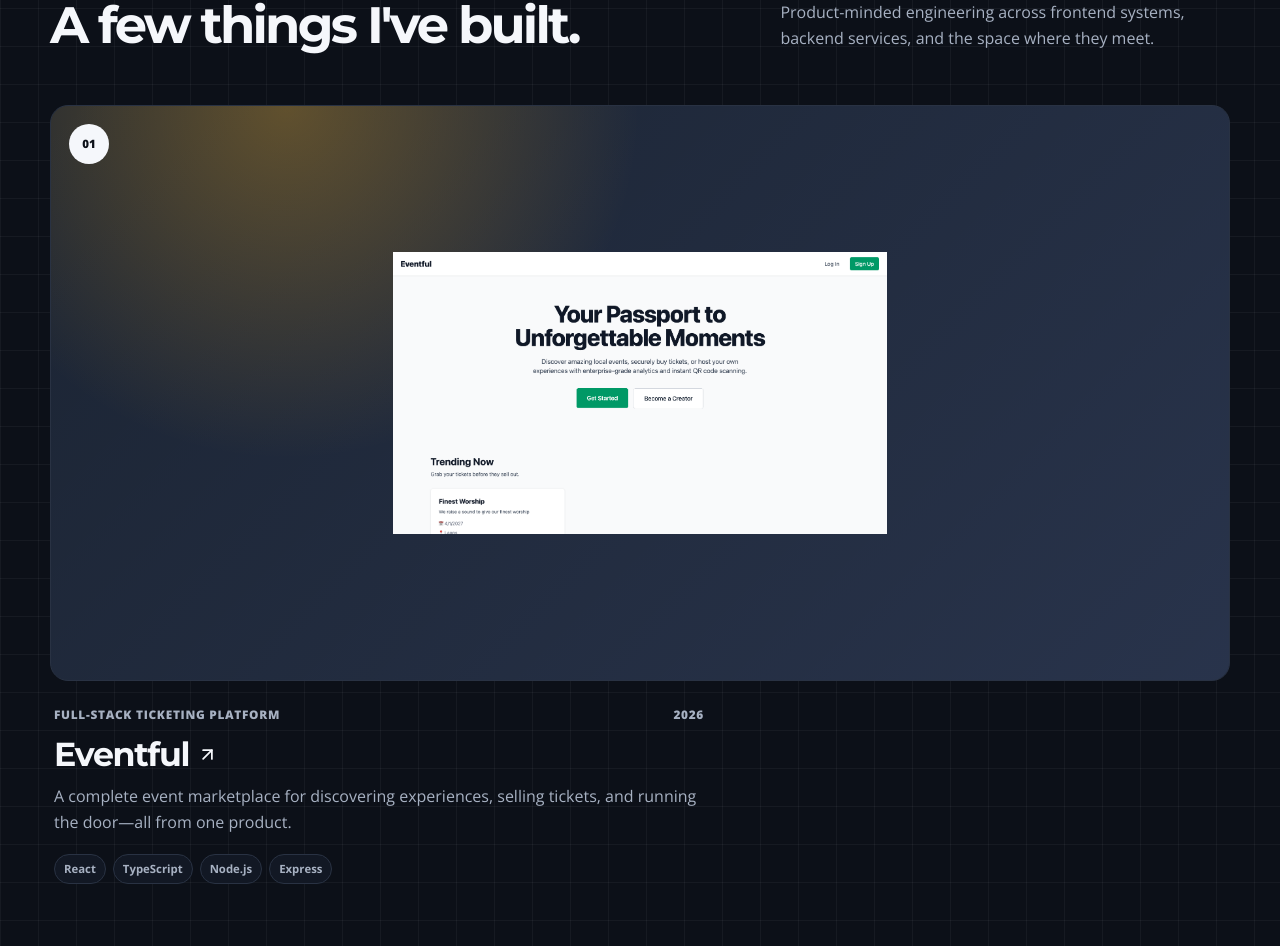
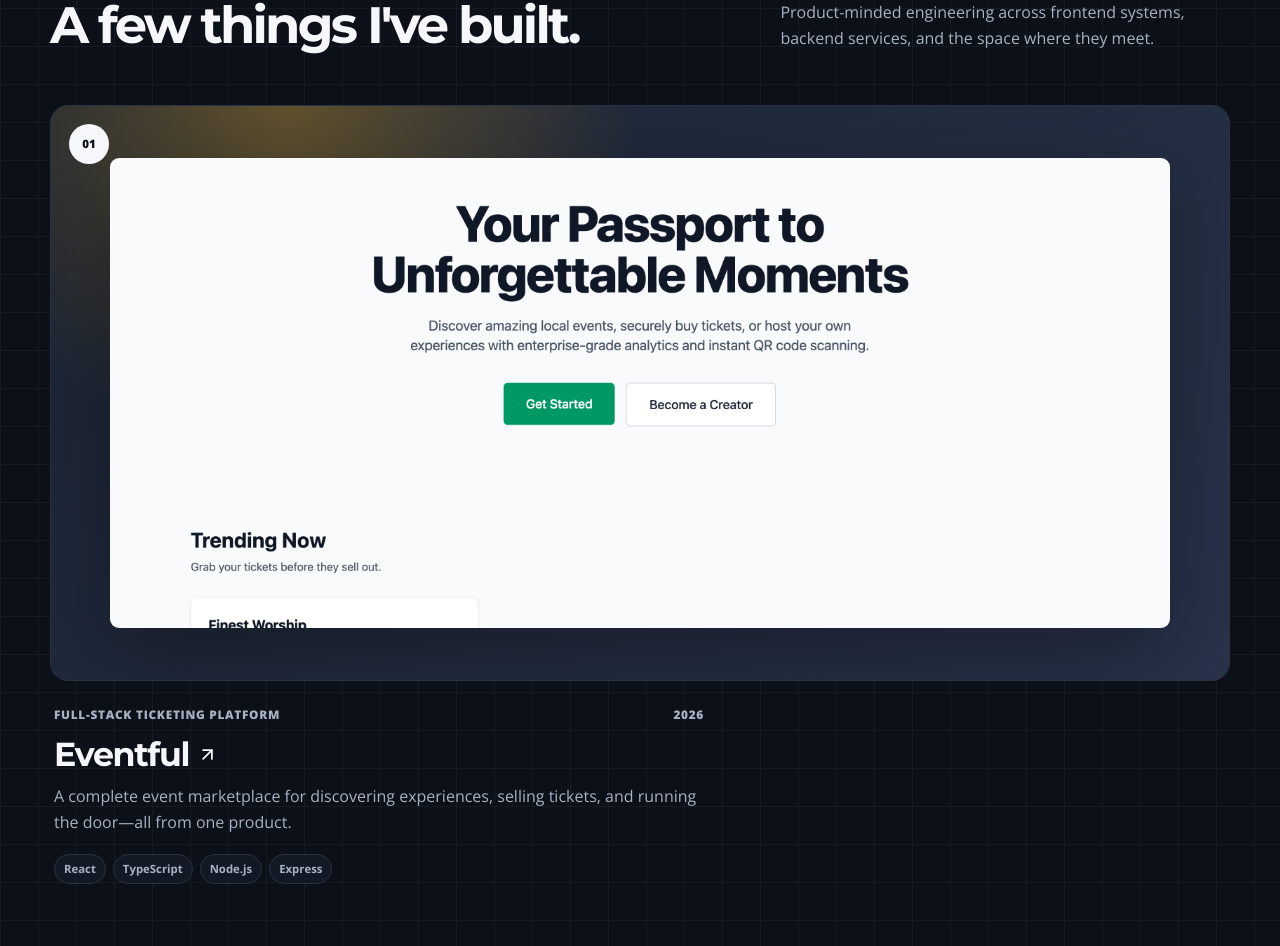
Before and after one commit to Fayorr/portfolio, a Next.js app: page / in a window 1280 px wide. Shown: the part 1018-1964 px from the top of the page. Built offline with nearby package versions, Linux system fonts and the light colour scheme.

Commit message:
add: new og-image

```diff
--- a/src/app/globals.css
+++ b/src/app/globals.css
@@ -171,7 +171,6 @@ button, input, textarea { font: inherit; }
 .featured-image::before, .project-image-wrap::before { content: ''; position: absolute; inset: 0; background: radial-gradient(circle at 20% 0%, color-mix(in srgb, var(--accent) 30%, transparent), transparent 32%), linear-gradient(135deg, transparent, color-mix(in srgb, var(--blue) 12%, transparent)); }
 .featured-image img, .project-image-wrap img { position: relative; width: 90%; height: 82%; object-fit: cover; border-radius: 9px; box-shadow: var(--shadow); transition: transform .5s cubic-bezier(.22,1,.36,1); }
 .featured-image:hover img, .project-image-wrap:hover img { transform: scale(1.025) rotate(-.25deg); }
-.featured-image .eventful-art, .project-image-wrap .eventful-art { width: 42%; object-fit: contain; box-shadow: none; }
 .featured-image > span { position: absolute; top: 18px; left: 18px; z-index: 2; display: grid; place-items: center; width: 40px; height: 40px; border-radius: 50%; background: var(--foreground); color: var(--background); font-size: .72rem; font-weight: 800; }
 .featured-body { padding: 24px 4px 0; }
 .project-card-meta { display: flex; justify-content: space-between; gap: 18px; margin: 0; color: var(--muted); font-size: .74rem; font-weight: 750; letter-spacing: .06em; text-transform: uppercase; }
@@ -247,7 +246,7 @@ button, input, textarea { font: inherit; }
 .case-visual::before { content: ''; position: absolute; inset: 0; background: radial-gradient(circle at 25% 5%, color-mix(in srgb, var(--accent) 35%, transparent), transparent 35%), linear-gradient(145deg, transparent, color-mix(in srgb, var(--blue) 18%, transparent)); }
 .case-visual > span { position: absolute; top: 24px; left: 24px; z-index: 2; color: var(--muted); font-size: .7rem; font-weight: 800; letter-spacing: .1em; }
 .case-visual img { position: relative; width: 82%; max-height: 465px; object-fit: cover; border-radius: 12px; box-shadow: var(--shadow); }
-.case-visual .eventful-art { width: 30%; object-fit: contain; box-shadow: none; }
+.case-visual .eventful-art { width: 82%; max-height: none; object-fit: contain; box-shadow: var(--shadow); }
 .case-content { width: min(900px, calc(100% - 48px)); padding-block: 120px; }
 .case-intro { display: grid; grid-template-columns: 150px 1fr; gap: 30px; margin-bottom: 110px; }
 .case-intro > p:last-child { margin: 0; font: 500 clamp(1.55rem, 3vw, 2.4rem)/1.45 var(--font-montserrat), sans-serif; letter-spacing: -.035em; }
--- a/src/components/data/project.ts
+++ b/src/components/data/project.ts
@@ -37,7 +37,7 @@ export const projects: Project[] = [
 		highlights: ['Paystack payment verification', 'Automated QR-code ticket generation', 'Creator revenue and attendance analytics', 'Queued email reminders with BullMQ and Redis'],
 		liveLink: 'https://eventful-ecru.vercel.app',
 		githubLink: 'https://github.com/Fayorr/eventful-web',
-		image: '/images/projectImages/eventful.png',
+		image: '/images/projectImages/eventful-api.png',
 		featured: true,
 	},
 	{
```
Also changed, not shown: public/images/projectImages/eventful-api.png (added).
